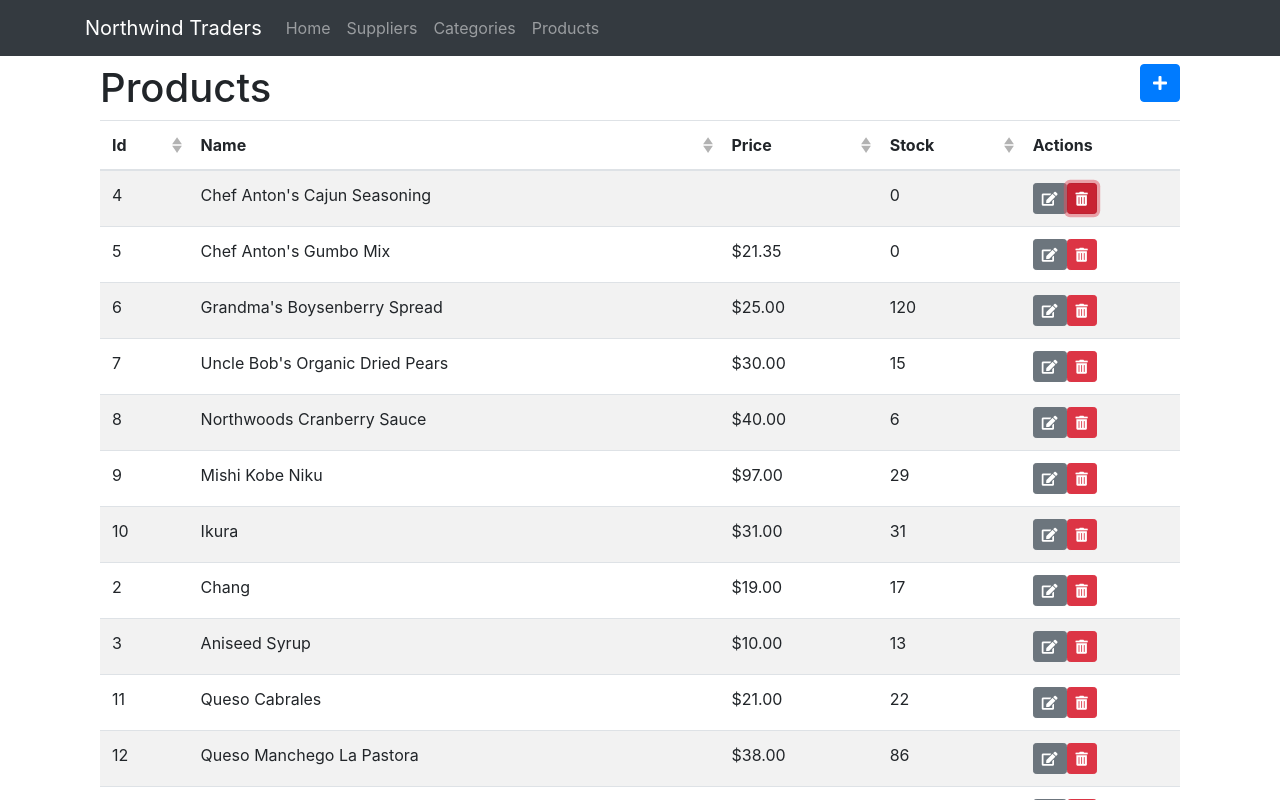
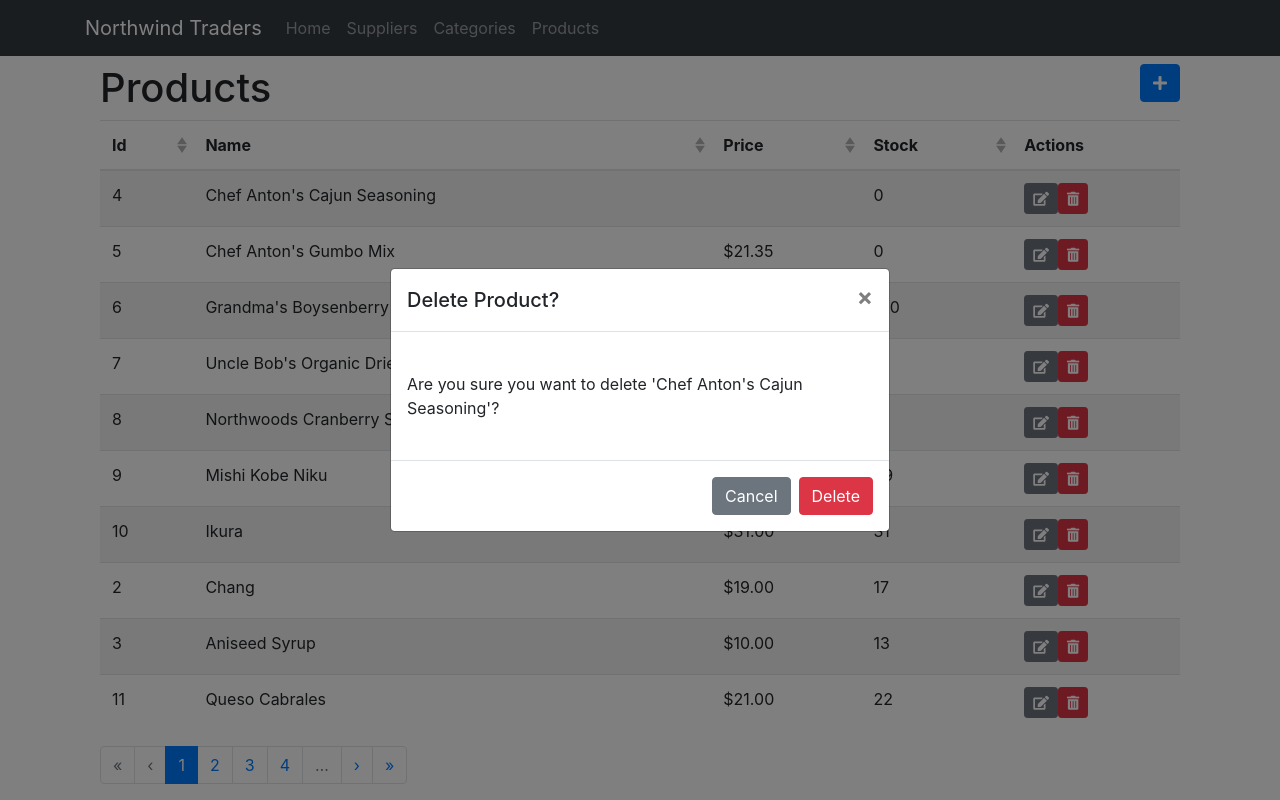
Before and after one commit to thiagospassos/gad-workshop, a Vue app in the folder tyson/northwind-traders/: page /products in a window 1280 px wide. Both pictures are taken after a click on the button 1081 px from the left and 198 px from the top of the page. Shown: the top 800 px of the page. Built offline with nearby package versions, Linux system fonts and the light colour scheme; no server answers; data requests are answered from the project's data file.

Commit message:
pagination implementation

```diff
--- a/tyson/northwind-traders/src/services/NorthwindService.js
+++ b/tyson/northwind-traders/src/services/NorthwindService.js
@@ -25,6 +25,9 @@
 };
 
 export const ProductsService = {
+  getAllPaged(page) {
+    return apiClient.get(`/products?_page=${page}`);
+  },
   isUniqueProductName(name) {
     return apiClient.get("/products?name=" + name).then((result) => {
       return result.data.length === 0;
--- a/tyson/northwind-traders/src/views/Products/ProductList.vue
+++ b/tyson/northwind-traders/src/views/Products/ProductList.vue
@@ -22,7 +22,10 @@
         >
           <i class="fas fa-edit"></i>
         </router-link>
-        <button class="btn btn-danger btn-sm" @click="remove(data.item.id)">
+        <button
+          class="btn btn-danger btn-sm"
+          @click="deleteRequested(data.item)"
+        >
           <i class="fas fa-trash-alt"></i>
         </button>
       </template>
@@ -32,6 +35,25 @@
         </div>
       </template>
     </b-table>
+    <b-pagination
+      :total-rows="productCount"
+      :per-page="10"
+      v-model="page"
+      @input="fetchAll()"
+    />
+    <b-modal
+      id="deleteModal"
+      ref="deleteModal"
+      title="Delete Product?"
+      centered
+      ok-title="Delete"
+      ok-variant="danger"
+      @ok="deleteConfirmed"
+    >
+      <p class="my-4">
+        Are you sure you want to delete '{{ productToDelete.name }}'?
+      </p>
+    </b-modal>
   </div>
 </template>
 
@@ -41,6 +63,7 @@
 export default {
   data() {
     return {
+      productToDelete: {},
       fields: [
         { key: "id", sortable: true },
         { key: "name", sortable: true },
@@ -49,6 +72,8 @@
         { key: "actions" },
       ],
       products: [],
+      productCount: 0,
+      page: 1,
     };
   },
   created() {
@@ -66,15 +91,27 @@
     },
   },
   methods: {
-    remove(id) {
-      ProductsService.delete(id)
-        .then(() => (this.products = this.products.filter((p) => p.id !== id)))
+    deleteConfirmed() {
+      ProductsService.delete(this.productToDelete.id)
+        .then(() => {
+          this.products = this.products.filter(
+            (p) => p.id !== this.productToDelete.id
+          );
+        })
         .catch((error) => console.error(error));
     },
 
+    deleteRequested(product) {
+      this.productToDelete = product;
+      this.$refs.deleteModal.show();
+    },
+
     fetchAll() {
-      ProductsService.getAll()
-        .then((result) => (this.products = result.data))
+      ProductsService.getAllPaged(this.page)
+        .then((result) => {
+          this.productCount = parseInt(result.headers["x-total-count"]);
+          this.products = result.data;
+        })
         .catch((error) => console.error(error));
     },
   },
```
